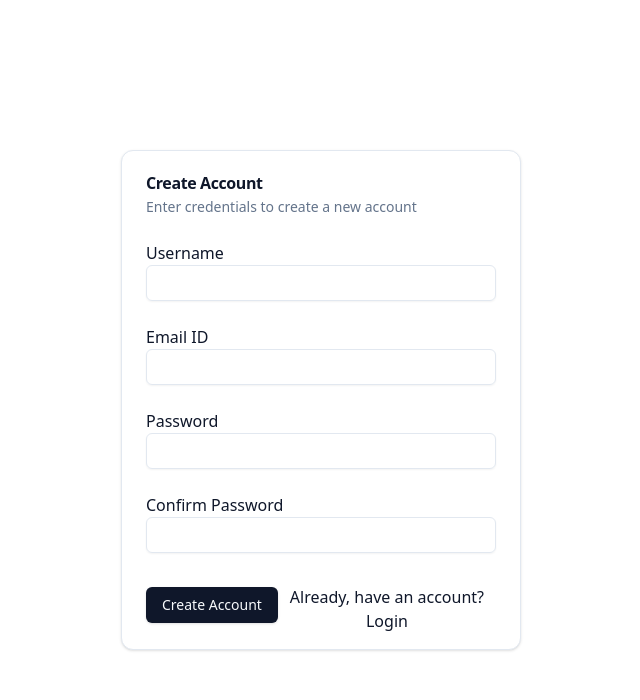
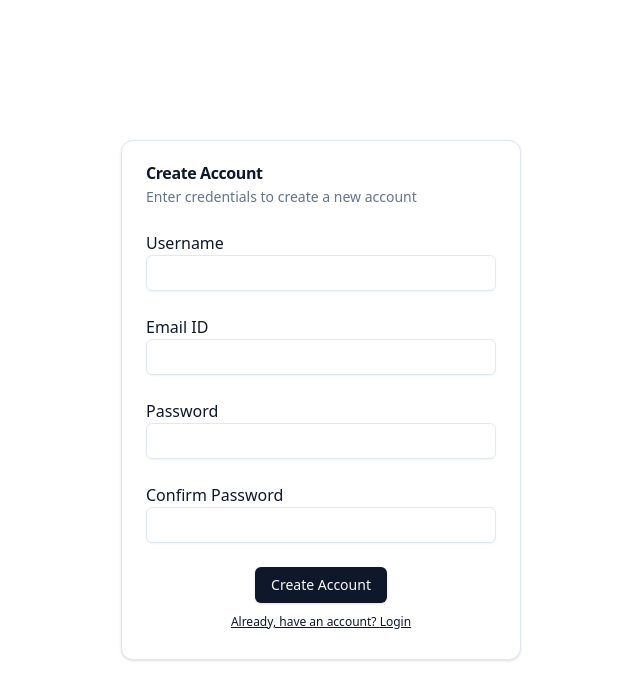
Before and after one commit to Niyokta/Web-App, a Next.js app: page /auth/signup in a window 1280 px wide. Shown: the top 700 px of the page, without its empty margins (319-959 px from the left). Built offline with nearby package versions, Linux system fonts and the light colour scheme; no server answers.

Commit message:
fix : layout

```diff
--- a/src/components/LoginBox.tsx
+++ b/src/components/LoginBox.tsx
@@ -74,9 +74,9 @@ export default function LoginBox() {
                         <p>Password</p>
                         <Input onKeyDown={handlekeydown} type='password' onChange={(e) => setusercreds((prev) => ({ ...prev, password: e.target.value }))} />
                     </CardContent>
-                    <CardFooter>
+                    <CardFooter className="flex flex-col">
                         <Button variant="default"  className="mx-auto" onClick={handlesignin}>SignIn</Button>
-                     <p className='text-center mt-2'> Don't have an account? <Link href='/auth/signup'>Register</Link></p>
+                        <p className='text-center text-[12px] mt-[10px] underline'> Don't have an account? <Link href='/auth/signup'>Register</Link></p>
                     </CardFooter>
                 </Card>
             </div>
--- a/src/components/SignupBox.tsx
+++ b/src/components/SignupBox.tsx
@@ -80,7 +80,7 @@ export default function SignupBox() {
             </div>
         ) : (
             <div className="w-full h-screen flex items-center justify-center">
-                <Card className="w-[80%] md:w-[400px] h-[500px]">
+                <Card className="w-[80%] md:w-[400px] h-[520px]">
                     <CardHeader>
                         <CardTitle>Create Account</CardTitle>
                         <CardDescription>Enter credentials to create a new account</CardDescription>
@@ -101,9 +101,9 @@ export default function SignupBox() {
                         <p>Confirm Password</p>
                         <Input type='password' onKeyDown={handlekeydown} onChange={(e) => setusercreds((prev) => ({ ...prev, cnfpassword: e.target.value }))} />
                     </CardContent>
-                    <CardFooter>
+                    <CardFooter className="flex flex-col">
                         <Button variant="default" className="mx-auto" onClick={handlesignup}>Create Account</Button>
-                    <p className='text-center mt-2'> Already, have an account? <Link href='/auth/signin'>Login</Link></p>
+                        <p className='text-center mt-[10px] text-[12px] underline'> Already, have an account? <Link href='/auth/signin'>Login</Link></p>
                     </CardFooter>
 
                 </Card>
```
